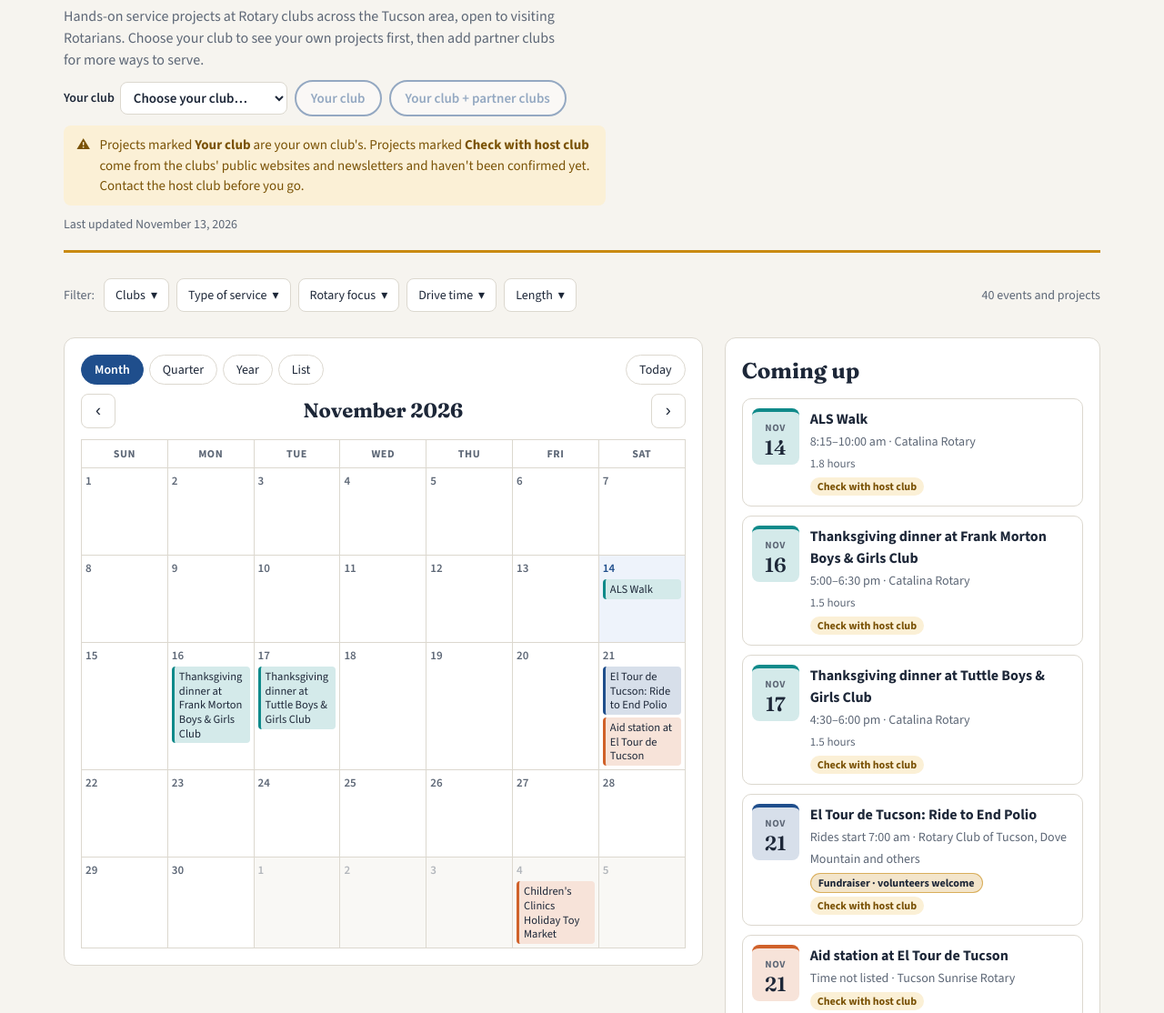
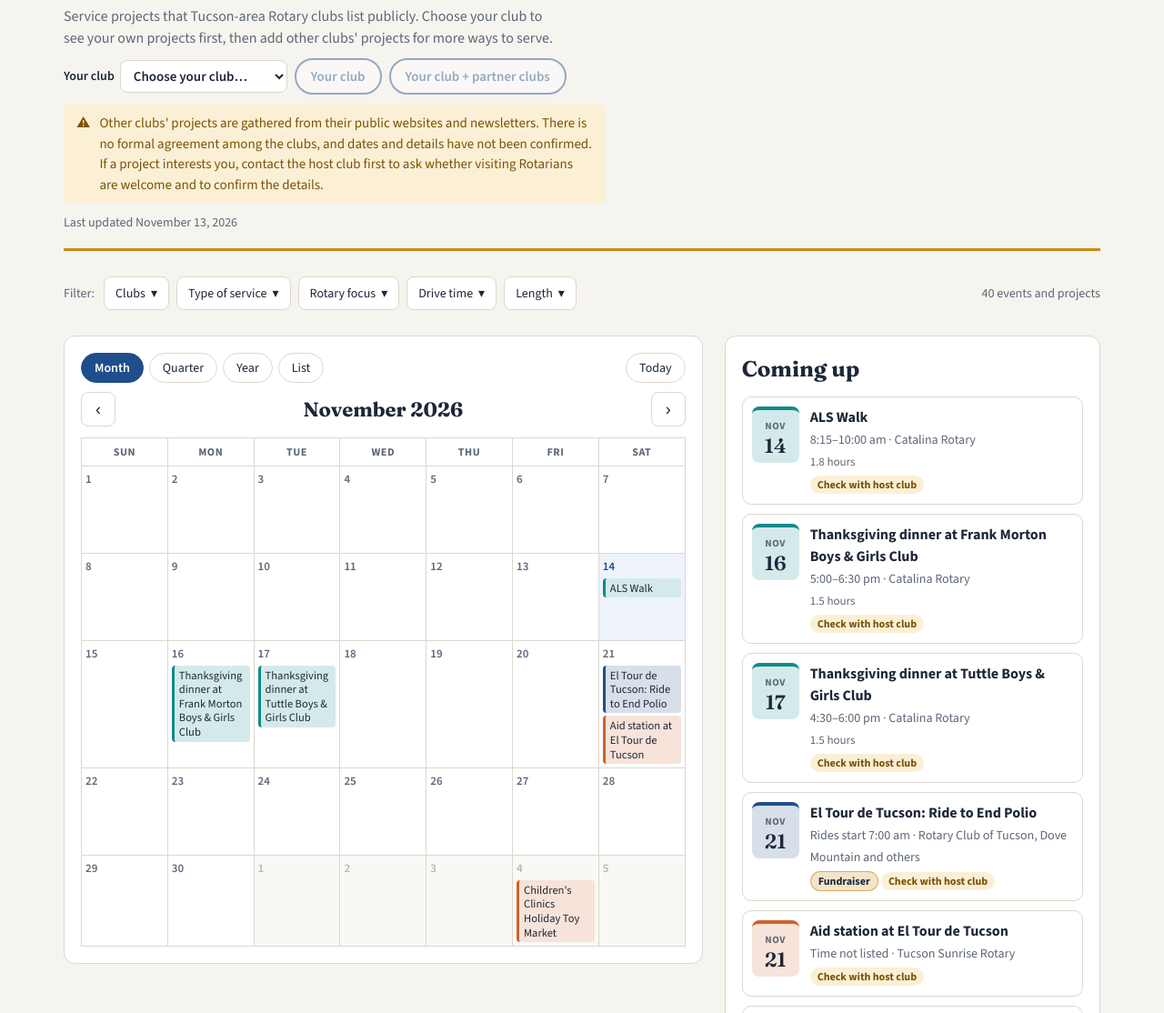
Before and after one commit to maranarotary/service-calendar, a plain HTML site: page index.html in a window 1280 px wide. Shown: the part 106-1220 px from the top of the page at 91% size. Drawn offline with nearby package versions, Linux system fonts and the light colour scheme.

Commit message:
Clarify that other clubs' listings are public, unconfirmed, with no formal agreement
Co-Authored-By: Claude Opus 5.5 <noreply@anthropic.com>
Claude-Session: https://claude.ai/code/session_011fUgVUsSn4ySt9A2SzxmFb

```diff
--- a/index.html
+++ b/index.html
@@ -180,7 +180,7 @@ footer{font-size:14px;color:var(--muted);border-top:1px solid var(--line);paddin
       <button class="sbtn" data-scope="all" aria-pressed="false" id="sbAll">Your club + partner clubs</button>
       <span class="scopehint" id="scopeHint"></span>
     </div>
-    <div class="notice" role="note" id="partnerNotice" hidden><span aria-hidden="true">⚠</span><span>Projects marked <strong>Your club</strong> are your own club's. Projects marked <strong>Check with host club</strong> come from the clubs' public websites and newsletters and haven't been confirmed yet. Contact the host club before you go.</span></div>
+    <div class="notice" role="note" id="partnerNotice" hidden><span aria-hidden="true">⚠</span><span>Other clubs' projects are gathered from their public websites and newsletters. There is no formal agreement among the clubs, and dates and details have not been confirmed. If a project interests you, contact the host club first to ask whether visiting Rotarians are welcome and to confirm the details.</span></div>
     <div class="meta" id="updated"></div>
   </header>
 
@@ -241,7 +241,7 @@ footer{font-size:14px;color:var(--muted);border-top:1px solid var(--line);paddin
     <div class="cards" id="cards"></div>
   </section>
 
-  <footer>This calendar is maintained by the Rotary Club of Marana and reviewed weekly. To suggest a project or report a change, contact the Rotary Club of Marana. Clubs can link straight to their own view by adding their club's code to the address, for example #marana or #oro.</footer>
+  <footer>This calendar is maintained by the Rotary Club of Marana and reviewed weekly. Other clubs' listings come from their public websites and newsletters; there is no formal agreement among the clubs, and details may change, so contact the host club before you go. To suggest a project or report a change, contact the Rotary Club of Marana. Clubs can link straight to their own view by adding their club's code to the address, for example #marana or #oro.</footer>
 </div>
 
 <dialog id="dlg" aria-labelledby="dlgTitle">
@@ -385,7 +385,7 @@ let view=new Date(today.getFullYear(),today.getMonth(),1);
 
 document.getElementById("updated").textContent="Last updated "+fmtLong(parse(LAST_UPDATED)).replace(/^\w+, /,"");
 
-function fundBadge(item){return (item.types||[]).includes("fundraiser")?'<span class="pill fund">Fundraiser · volunteers welcome</span> ':'';}
+function fundBadge(item){if(!(item.types||[]).includes("fundraiser"))return '';return (isMine(item)||item.status==="ours")?'<span class="pill fund">Fundraiser · volunteers welcome</span> ':'<span class="pill fund">Fundraiser</span> ';}
 function statusPill(s,item){if(item&&myClub&&isMine(item))return item.club===myClub?'<span class="pill ours">Your club</span>':'<span class="pill ours">Your club takes part</span>';if(s==="ours"||s==="confirmed")return '<span class="pill confirmed">Confirmed</span>';return '<span class="pill unconfirmed">Check with host club</span>'}
 function color(k){return (CLUBS[k]||CLUBS.multi).color}
 
@@ -432,10 +432,10 @@ function applyScope(){
   document.getElementById("partnerNotice").hidden=!(scope==="all");
   document.querySelector('[data-dd="pClub"]').parentElement.hidden=(myClub&&scope==="mine");
   document.getElementById("ledeText").textContent= !myClub
-    ? "Hands-on service projects at Rotary clubs across the Tucson area, open to visiting Rotarians. Choose your club to see your own projects first, then add partner clubs for more ways to serve."
+    ? "Service projects that Tucson-area Rotary clubs list publicly. Choose your club to see your own projects first, then add other clubs' projects for more ways to serve."
     : scope==="mine"
       ? `Service projects of ${full}, including multi-club projects it takes part in. Click any event or project for the time, place, and who to contact.`
-      : `${full}'s own service projects, plus hands-on projects at neighboring Rotary clubs that welcome visiting Rotarians. Click any event or project for the time, place, and who to contact.`;
+      : `${full}'s own service projects, plus service projects that other Tucson-area Rotary clubs list publicly. Click any event or project for the time, place, and who to contact.`;
   const partnerClubs=new Set(allItems.filter(x=>!isMine(x)).map(x=>x.club).filter(k=>k!=="multi"&&k!=="district")).size;
   document.getElementById("scopeHint").textContent= !myClub ? "" :
     scope==="mine" ? (mine? `Want more ways to serve? Add ${partnerN} projects from ${partnerClubs} partner clubs.` : `No projects are listed for ${full} yet. Add partner clubs to see ${partnerN} projects.`)
```
